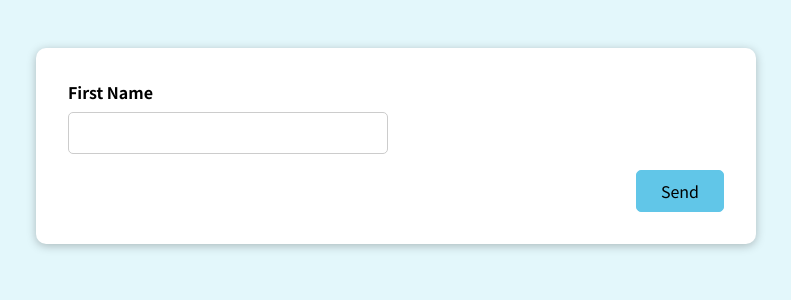
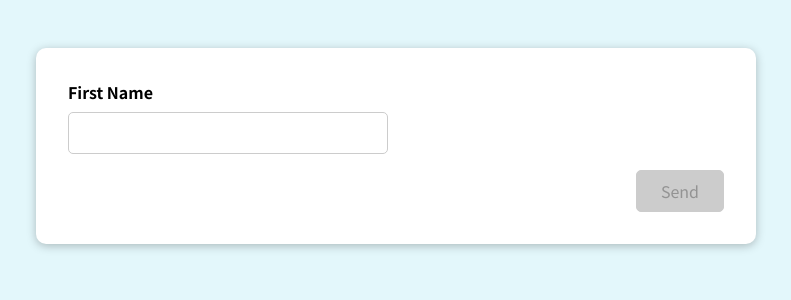
Before and after one commit to Vlad-Kudin/react-working-with-user-input, a React (Create React App) app: page / in a window 1280 px wide. Shown: the top 300 px of the page, without its empty margins (244-1035 px from the left). Built offline with nearby package versions, Linux system fonts and the light colour scheme.

Commit message:
added form validation method

```diff
--- a/src/components/SomeInput.js
+++ b/src/components/SomeInput.js
@@ -1,18 +1,23 @@
 import { useState } from "react";
 
-const SomeInput = (props) => {
+const SomeInput = () => {
 
   const [enteredName, setEnteredName] = useState('');
   const [wasNameInoutTouched, setWasNameInoutTouched] = useState(false);
 
   const isEnteredNameValid = enteredName.trim() !== "";
   const isNameInputInvalid = !isEnteredNameValid && wasNameInoutTouched;
+  let isFormValid = false;
+
+  if (isEnteredNameValid) {
+    isFormValid = true;
+  };
 
   const nameInputChangeHandler = event => {
     setEnteredName(event.target.value);
   };
 
-  const nameInputLostFocusHandler = (event) => {
+  const nameInputLostFocusHandler = () => {
     setWasNameInoutTouched(true);
   }
 
@@ -45,7 +50,7 @@ const SomeInput = (props) => {
         {isNameInputInvalid && <p className="error-text">First Name is required</p>}
       </div>
       <div className="form-actions">
-        <button>Send</button>
+        <button disabled={!isFormValid}>Send</button>
       </div>
     </form>
   );
--- a/src/index.css
+++ b/src/index.css
@@ -79,6 +79,15 @@ button:active {
   border-color: #0ab2ea;
 }
 
+button:disabled,
+button:disabled:hover,
+button:disabled:active {
+  background-color: #ccc;
+  color: rgba(109, 105, 105, 0,25);
+  border-color: #ccc;
+  cursor: not-allowed;
+}
+
 .form-actions {
   text-align: right;
 }
```
